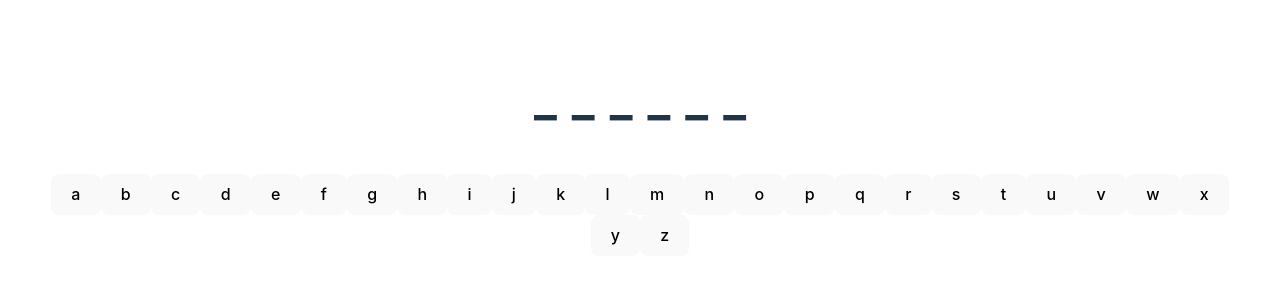
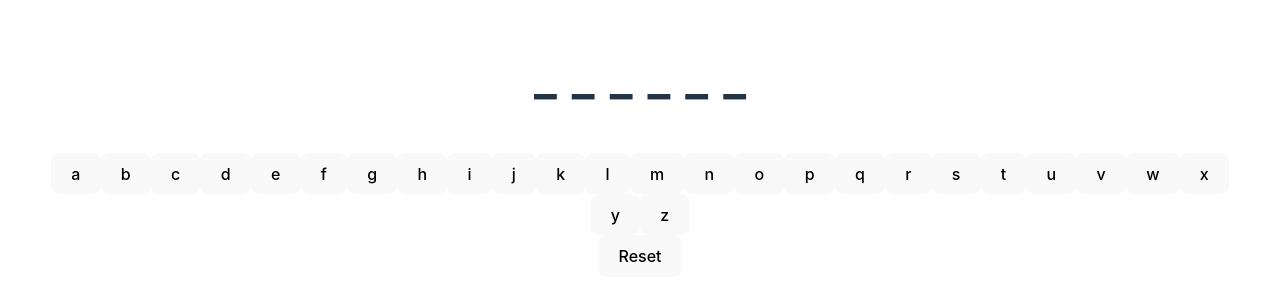
Before and after one commit to Xcrocs/Projekt---Gra-Wisielec, a React (Vite) app in the folder Gra Wisielec/: page / in a window 1280 px wide. Shown: the part 414-714 px from the top of the page. Built offline with nearby package versions, Linux system fonts and the light colour scheme.

Commit message:
Jakoś reset button działa

```diff
--- a/Gra Wisielec/src/components/Game/Game.jsx
+++ b/Gra Wisielec/src/components/Game/Game.jsx
@@ -9,6 +9,7 @@ const Game = () => {
       <Illustration />
       <WordDisplay />
       <Keyboard />
+      <ResetButton />
     </div>
   );
 };
--- a/Gra Wisielec/src/components/Game/ResetButton/ResetButton.jsx
+++ b/Gra Wisielec/src/components/Game/ResetButton/ResetButton.jsx
@@ -4,7 +4,7 @@ import GameContext from "../../../context/GameContext/GameContext";
 const ResetButton = () => {
   const { GenerateRandomWord, setHangedManStatus, setSelectedLetters } =
     useContext(GameContext);
-  handleButtonClick = () => {
+  const handleButtonClick = () => {
     setHangedManStatus(0);
     setSelectedLetters([]);
     GenerateRandomWord();
```
